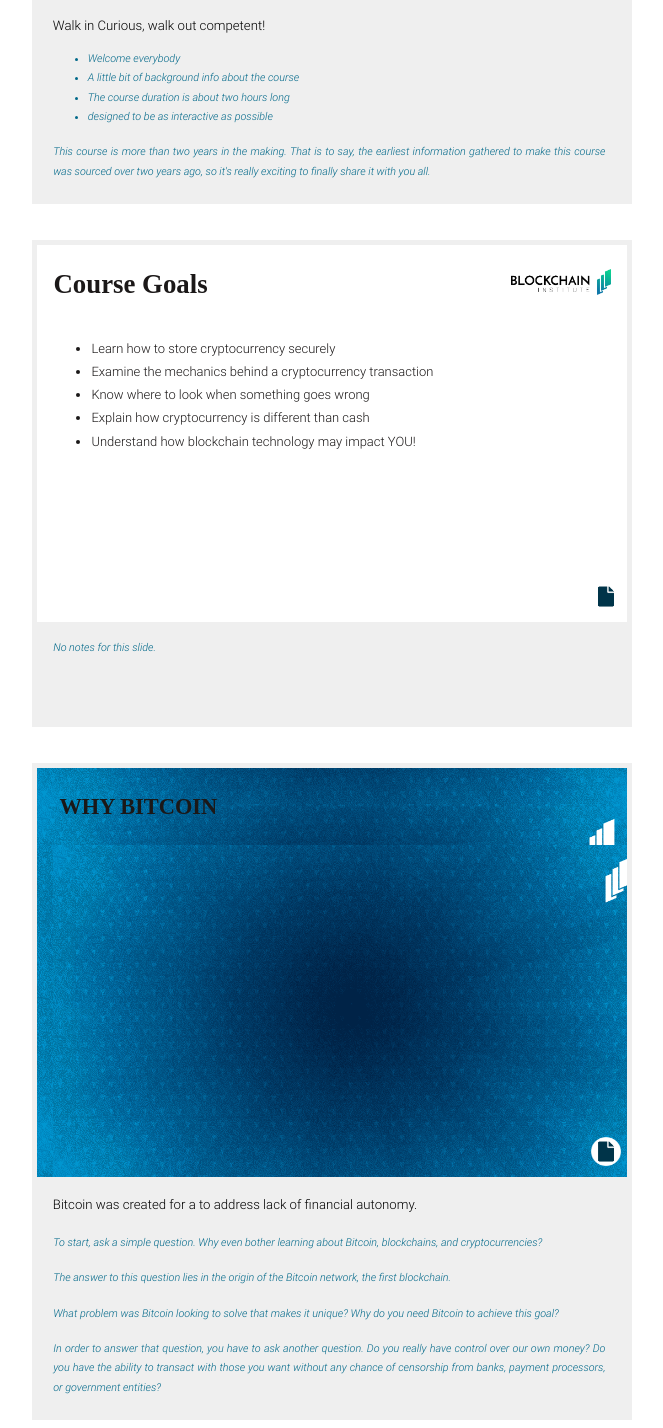
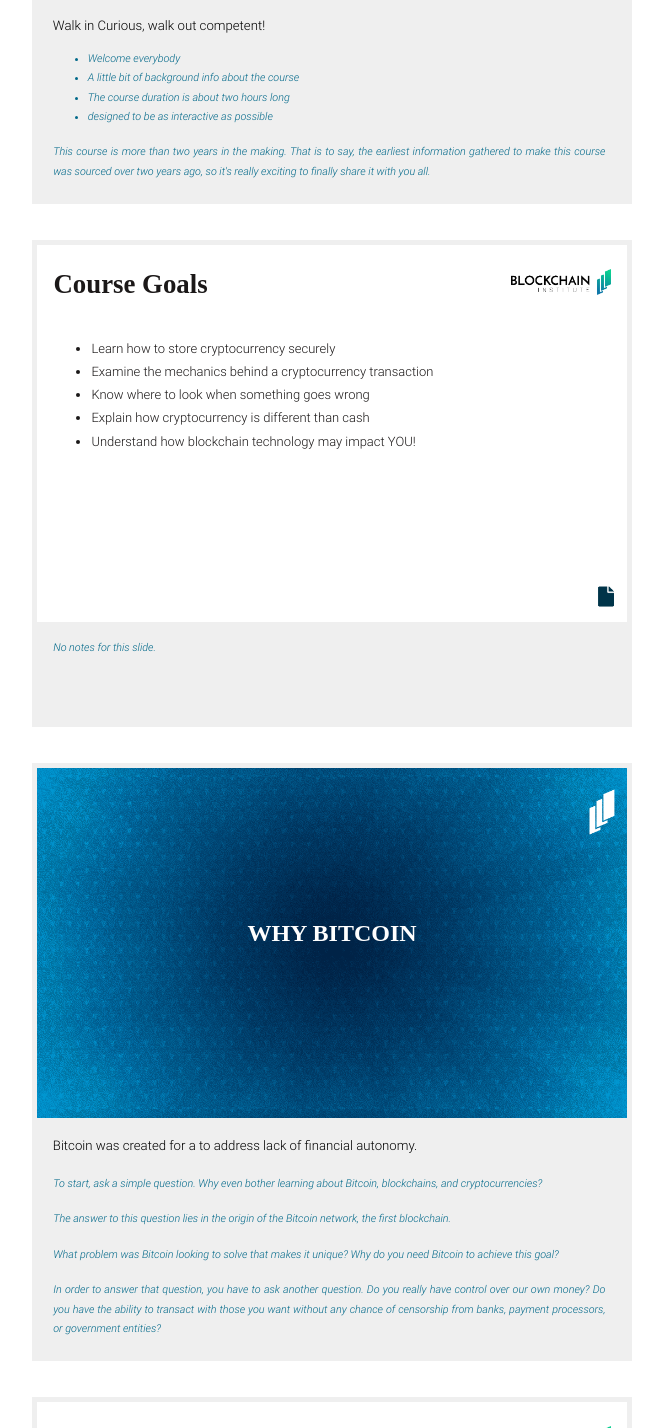
Before and after one commit to BlockchainInstituteChi/crypto-curious-course, a Jekyll site: the page built from document-view.html, in a window 1280 px wide. Shown: the part 4972-6400 px from the top of the page, without its empty margins (308-971 px from the left). Built offline with Jekyll 4.4.1, drawn with Linux system fonts in a browser that asks for light colours; some web fonts are replaced; grey boxes are pictures that could not be loaded.

Commit message:
Update style.css

```diff
--- a/assets/css/style.css
+++ b/assets/css/style.css
@@ -673,3 +673,13 @@
     right: 1.5em;
     top: 0.5em;
 }
+.title-break img, .prompt-question img {
+    display: none;
+}
+.title-break h2, .prompt-question h2 {
+    text-transform: uppercase;
+    font-size: 1.5em;
+    color: white;
+    text-align: center;
+    padding: 5.25em;
+}
```
